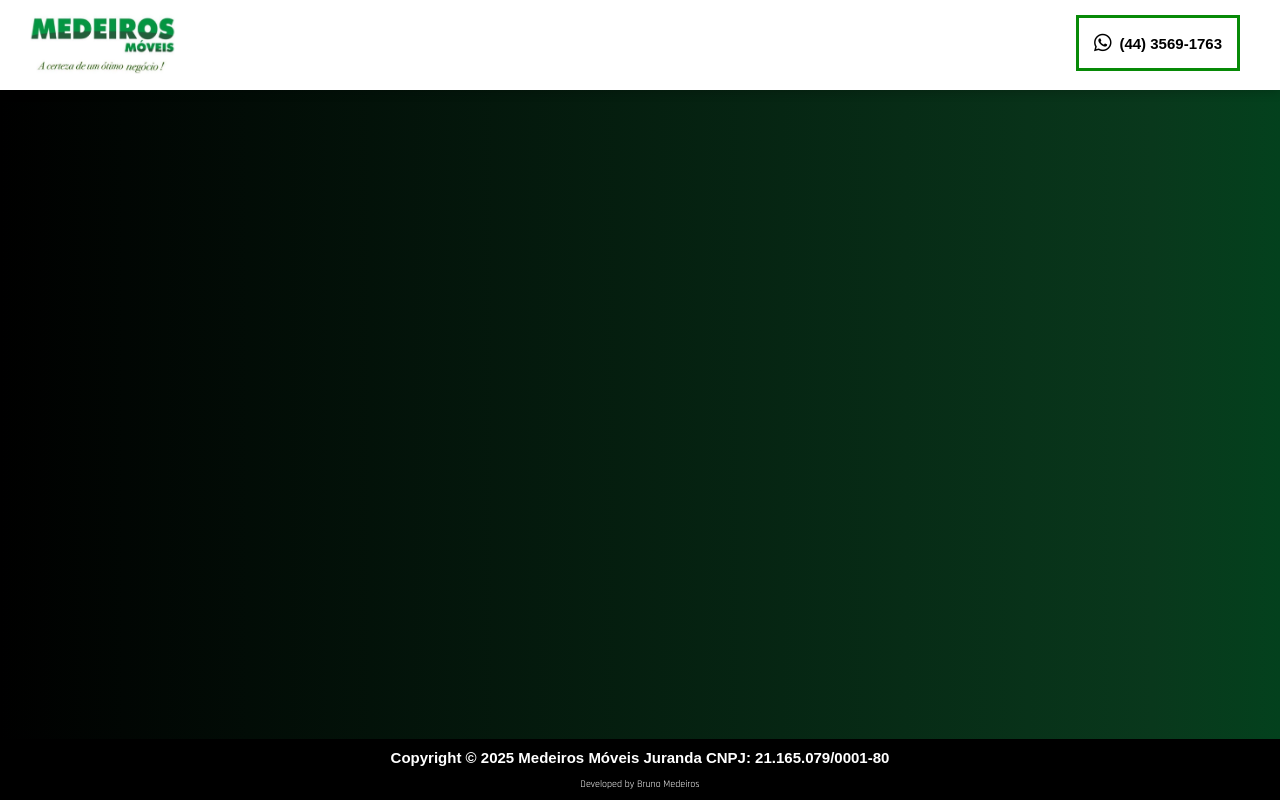
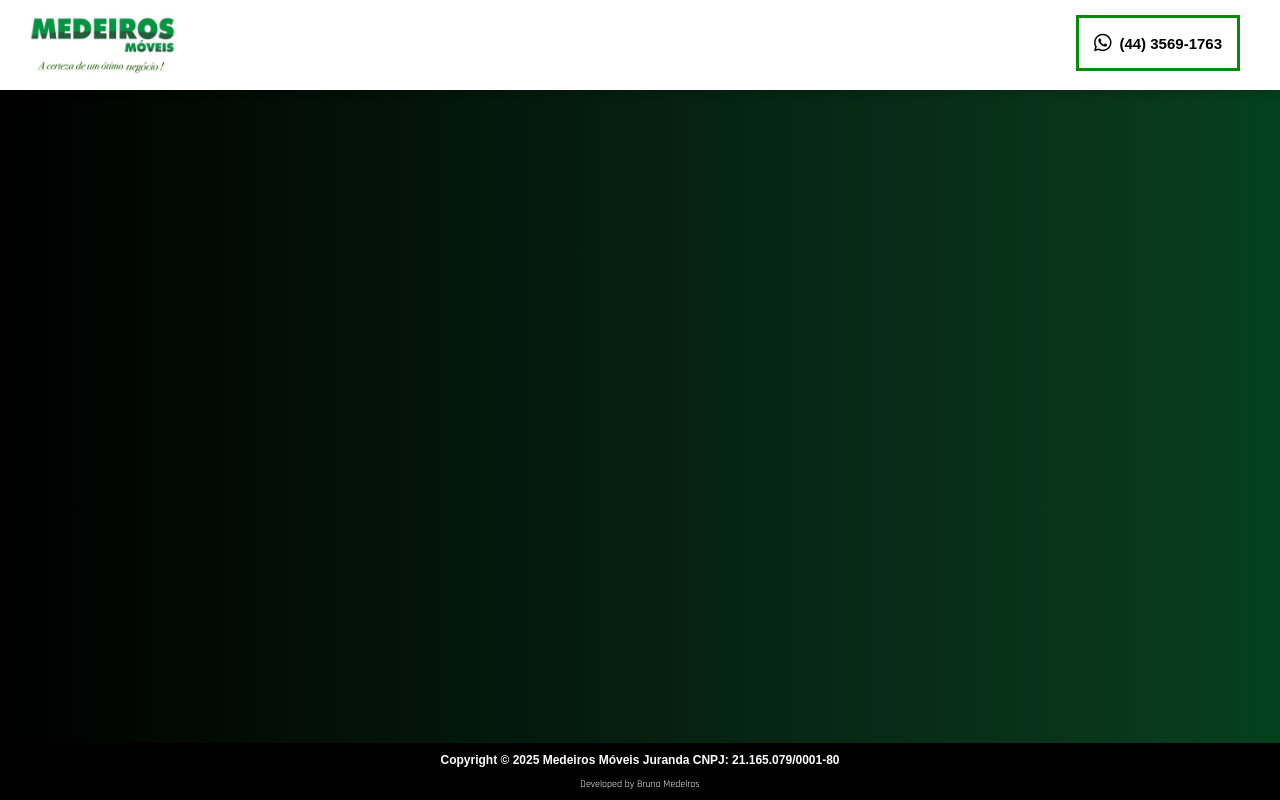
Before and after one commit to BrunoSoriedem/MedeirosMoveis, a PHP site: page / in a window 1280 px wide. Run offline with PHP 8.4, Linux system fonts and the light colour scheme.

Commit message:
dia 21/04/25

```diff
--- a/css/header.css
+++ b/css/style.css
@@ -3,6 +3,15 @@
     padding: 0;
     box-sizing: border-box;
     font-family: Arial, Helvetica, sans-serif;
+}
+
+html {
+    scroll-behavior: smooth;
+}
+
+.fundo {
+    background: linear-gradient(90deg, rgba(0, 0, 0, 1) 0%, rgb(9, 56, 28) 90%, rgb(3, 65, 29) 100%);
+    min-height: 100vh;
 }
 
 html,
@@ -20,11 +29,6 @@ body {
     flex: 1;
     display: flex;
     flex-direction: column;
-}
-
-.fundo {
-    background: linear-gradient(90deg, rgba(0, 0, 0, 1) 0%, rgb(9, 56, 28) 90%, rgb(3, 65, 29) 100%);
-    min-height: 100vh;
 }
 
 .header {
@@ -102,7 +106,7 @@ body {
     text-align: center;
     font-family: "Rajdhani", Arial, sans-serif;
     padding: 5px;
-    font-size: 15px;
+    font-size: 12px;
     color: white;
 }
 
--- a/index.html
+++ b/index.html
@@ -16,7 +16,7 @@
 
     <link rel="stylesheet" href="css/all.min.css">
     <link rel="stylesheet" href="css/aos.css">
-    <link rel="stylesheet" href="css/header.css">
+    <link rel="stylesheet" href="css/style.css">
     <link href="images/logo-loja2.jpg" rel="shortcut icon">
 </head>
 
@@ -42,8 +42,17 @@
             </nav>
         </header>
 
-        <main style="flex: 1;">
-            <!-- Conteúdo da sua página aqui -->
+        <main class="main" style="flex: 1;">
+            <section class="gradiant">
+                <div>
+                    <div>
+                    </div>
+                </div>
+            </section>
+
+
+
+
         </main>
 
         <footer class="footer">
```
